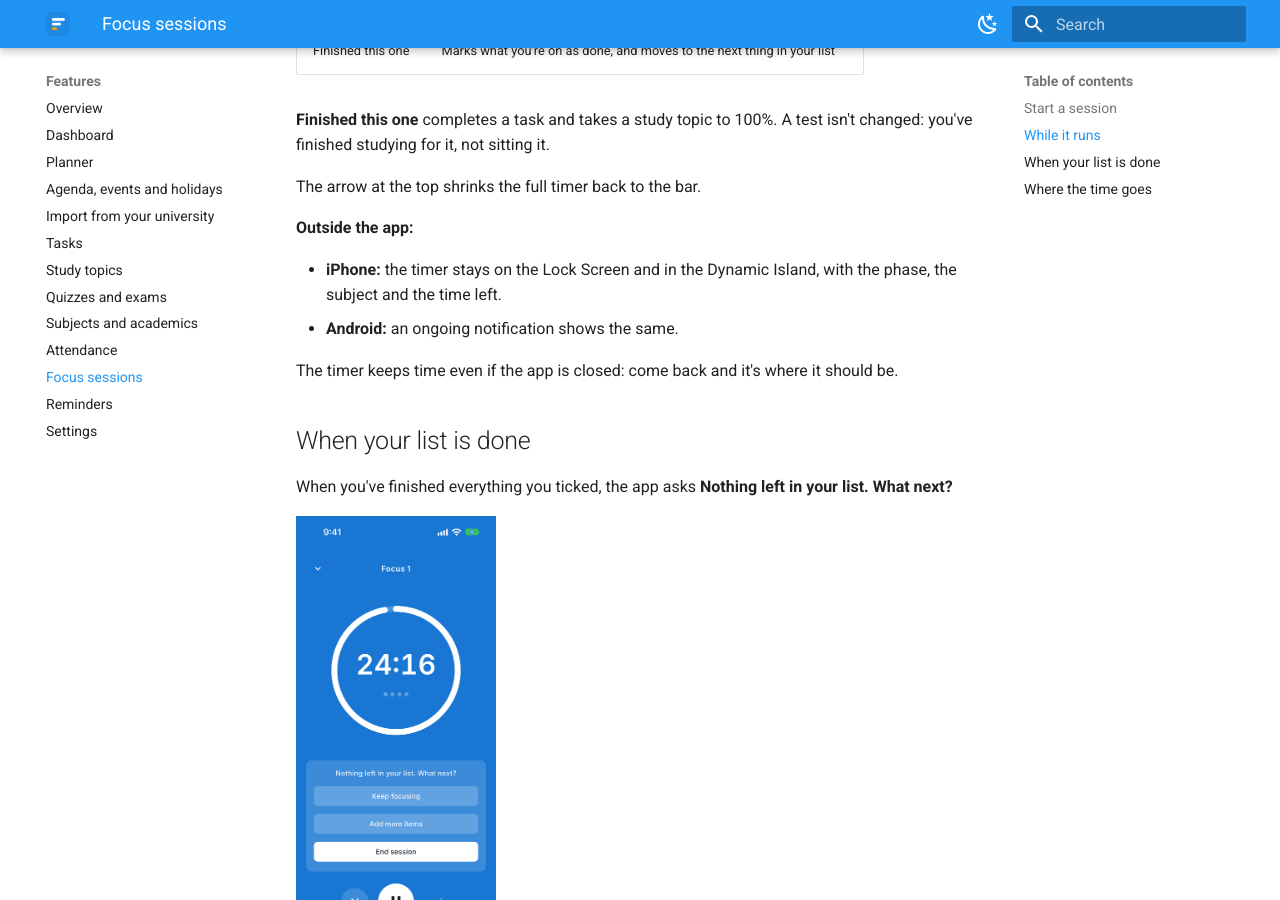
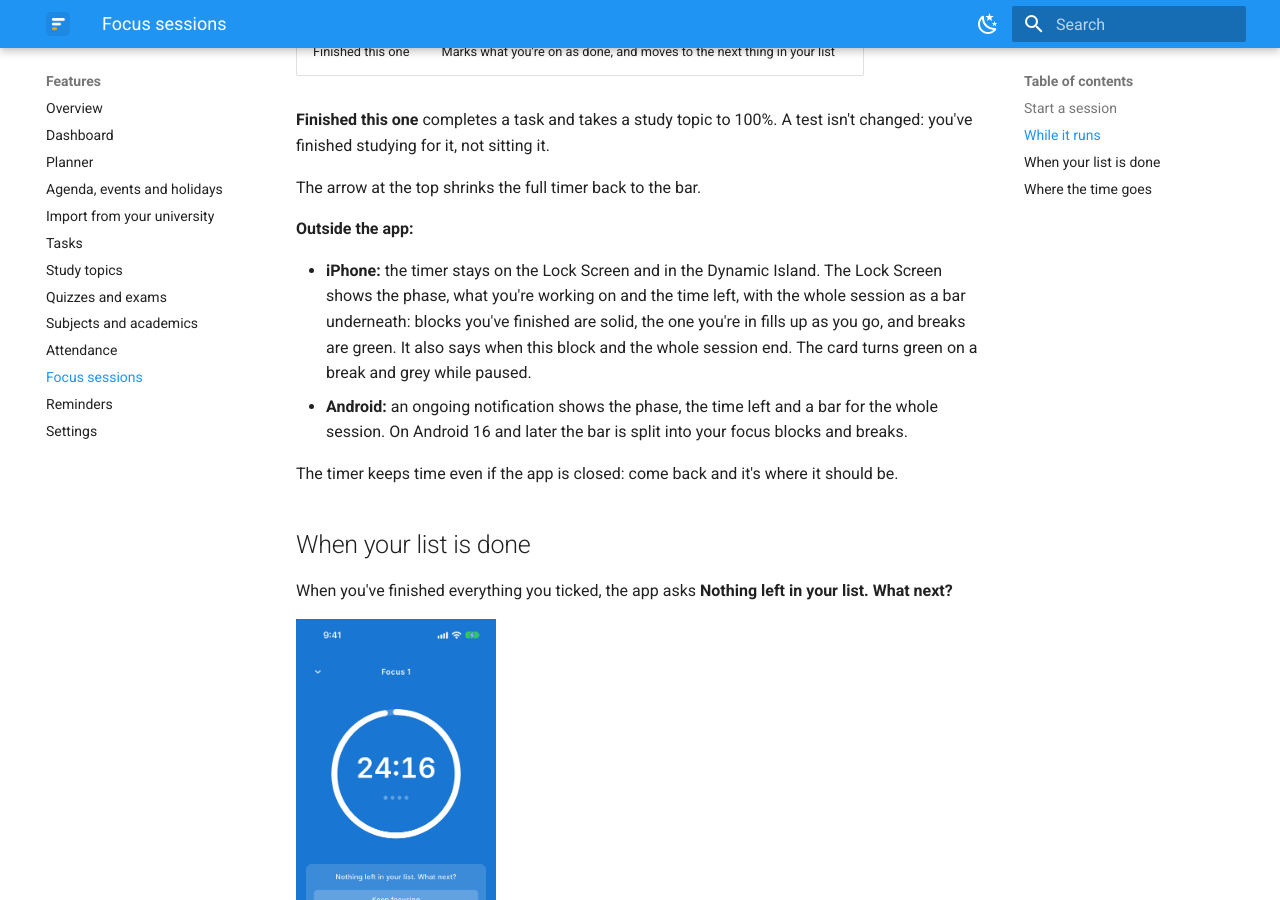
Before and after one commit to Jerit3787/planner-docs, an MkDocs documentation site: the page built from docs/features/pomodoro.md, in a window 1280 px wide and 900 px high, scrolled down 1949 px. Built offline with MkDocs 1.6.1 and Material for MkDocs 9.7.7, drawn with Linux system fonts in a browser that asks for light colours; the version menu is left out.

Commit message:
docs: the focus timer's Lock Screen card and Android notification show the whole session
Co-Authored-By: Claude Opus 5.5 <noreply@anthropic.com>

```diff
--- a/docs/features/pomodoro.md
+++ b/docs/features/pomodoro.md
@@ -31,7 +31,7 @@ timer.
 
 ![The running timer as a bar above the tabs](../img/phone-focus-running.png){ width="200" }
 ![The full timer: the countdown, one dot per session, and what you're focusing on](../img/phone-focus-timer.png){ width="200" }
-![On the Lock Screen: Focus 1 of 4 with the subject and a countdown](../img/phone-focus-lockscreen.jpg){ width="200" }
+![On the Lock Screen: Focus 2 of 3, the item, a countdown, and the whole session as a bar of blocks](../img/phone-focus-lockscreen.jpg){ width="200" }
 
 The full timer has three buttons:
 
@@ -48,9 +48,13 @@ The arrow at the top shrinks the full timer back to the bar.
 
 **Outside the app:**
 
-- **iPhone:** the timer stays on the Lock Screen and in the Dynamic Island, with the phase, the
-  subject and the time left.
-- **Android:** an ongoing notification shows the same.
+- **iPhone:** the timer stays on the Lock Screen and in the Dynamic Island. The Lock Screen shows
+  the phase, what you're working on and the time left, with the whole session as a bar underneath:
+  blocks you've finished are solid, the one you're in fills up as you go, and breaks are green. It
+  also says when this block and the whole session end. The card turns green on a break and grey
+  while paused.
+- **Android:** an ongoing notification shows the phase, the time left and a bar for the whole
+  session. On Android 16 and later the bar is split into your focus blocks and breaks.
 
 The timer keeps time even if the app is closed: come back and it's where it should be.
 
```
Also changed, not shown: docs/img/phone-focus-lockscreen.jpg.
